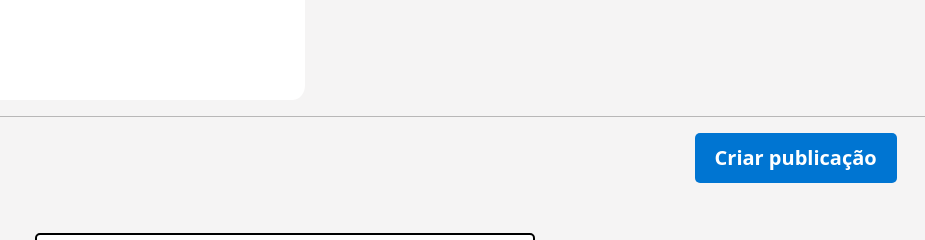
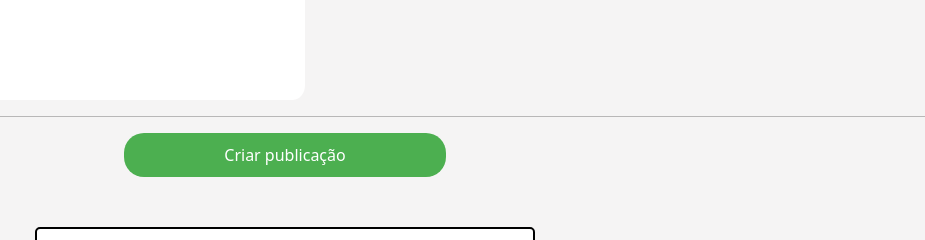
Before and after one commit to vicdsso/AgroconnectFatec, a React (Vite) app: page /perfil in a window 1280 px wide. Shown: the part 940-1180 px from the top of the page, without its empty margins (355-1280 px from the left). Built offline with nearby package versions, Linux system fonts and the light colour scheme.

Commit message:
Atualização de Componentes Visuais - 3 Pontos

```diff
--- a/src/components/Avaliacaouser/Avaform.jsx
+++ b/src/components/Avaliacaouser/Avaform.jsx
@@ -1,6 +1,6 @@
 import React, { useState } from 'react';
 import 'bootstrap/dist/css/bootstrap.min.css';
-
+import Botaogeral from '../../pages/Botaogeral.module.css'
 const Avaform = ({ addFeedback }) => {
   const [name, setName] = useState('');
   const [rating, setRating] = useState(0);
@@ -55,7 +55,7 @@ const Avaform = ({ addFeedback }) => {
           required
         />
       </div>
-      <button type="submit" className="btn btn-primary">Enviar Avaliação</button>
+      <button type="submit" className={Botaogeral['btn-primary']}>Enviar Avaliação</button>
     </form>
   );
 };
--- a/src/components/Publicacoes/Publicacao.module.css
+++ b/src/components/Publicacoes/Publicacao.module.css
@@ -82,15 +82,22 @@ hr {
 
 .btn-saibamais {
     background-color: #A63232;
-    color: rgb(255, 255, 255);
-    border-style: none;
+    color: #fff;
+    border: none;
     cursor: pointer;
-    border-radius: 5px;
-    font-size: medium;
-    padding-top: 5px;
-    padding-bottom: 5px;
+    border-radius: 20px;
     font-size: 20px;
+    padding: 7px 30px 7px 30px;
+    transition: background-color 0.3s ease-in-out;
 }
+
+.btn-saibamais:hover {
+    background-color: #ffffff;
+    color: #000000;
+    border: 2px solid #000000;
+
+}
+
 
 .post-textos {
     color: white !important;
--- /dev/null
+++ b/src/pages/Botaogeral.module.css
@@ -0,0 +1,22 @@
+.btn-primary {
+
+    background-color: #4CAF50;
+    border: none;
+    color: white;
+    padding: 10px 100px 10px 100px;
+    text-align: center;
+    text-decoration: none;
+
+    font-size: 16px;
+    display: block;
+    margin: 10px auto;
+    transition-duration: 0.4s;
+    cursor: pointer;
+    border-radius: 20px;
+  }
+
+  .btn-primary:hover {
+    background-color: white;
+    color: black;
+    border: 2px solid #4CAF50;
+  }
--- a/src/pages/Cadastro/Cadastro.jsx
+++ b/src/pages/Cadastro/Cadastro.jsx
@@ -5,6 +5,7 @@ import styles from './Cadastro.module.css';
 import { FontAwesomeIcon } from '@fortawesome/react-fontawesome';
 import { faCheckCircle, faExclamationCircle } from '@fortawesome/free-solid-svg-icons'; // Importe os ícones do FontAwesome
 import 'bootstrap/dist/css/bootstrap.min.css';
+import Botaogeral from '../Botaogeral.module.css'
 
 function SignupForm() {
   const [form, setForm] = useState({
@@ -139,7 +140,7 @@ function SignupForm() {
                 {!senhaValida && <FontAwesomeIcon icon={faExclamationCircle} className={styles["icon-invalid"]} />}
               </div>
               <div className="d-grid gap-2">
-                <button type="submit" className="btn btn-primary">
+                <button type="submit" className={Botaogeral['btn-primary']}>
                   Cadastrar-se
                 </button>
               </div>
--- a/src/pages/Login/Login.jsx
+++ b/src/pages/Login/Login.jsx
@@ -5,6 +5,7 @@ import styles from './Login.module.css';
 import { FontAwesomeIcon } from '@fortawesome/react-fontawesome';
 import { faCheckCircle, faExclamationCircle } from '@fortawesome/free-solid-svg-icons'; // Importe os ícones do FontAwesome
 import 'bootstrap/dist/css/bootstrap.min.css';
+import Botaogeral from '../Botaogeral.module.css'
 
 function Login() {
   const [form, setForm] = useState({
@@ -97,9 +98,10 @@ function Login() {
               </label>
             </div>
             <div className={styles.buttonContainer}>
-              <button type="submit" className={`btn ${styles.submitButton}`}>
+     <button type="submit" className={`btn ${Botaogeral['btn-primary']}`}>
                 Log in
               </button>
+
             </div>
           </form>
           <div className={styles.loginLinkContainer}>
--- a/src/pages/Perfil/Perfil.jsx
+++ b/src/pages/Perfil/Perfil.jsx
@@ -4,6 +4,7 @@ import style from "./Perfil.module.css";
 import BotaoTopo from "../../components/BotaoTopo/BotaoTopo";
 import { useNavigate } from 'react-router-dom';
 import Footer from "../../components/Footer/Footer";
+import Botaogeral from '../Botaogeral.module.css'
 
 const Perfil = () => {
   const navigate = useNavigate();
@@ -179,7 +180,7 @@ const Perfil = () => {
 
     </div>
     <hr/>
-    <button onClick={handleCriarClick} className={style.criar}>Criar publicação</button>
+    <button onClick={handleCriarClick} className={Botaogeral['btn-primary']}>Criar publicação</button>
     <section>
         <div className={style.estrutura}>
           <div className={style.row}>
```
Also changed, not shown: src/pages/Login/Login.module.css (+28 -0 lines).
